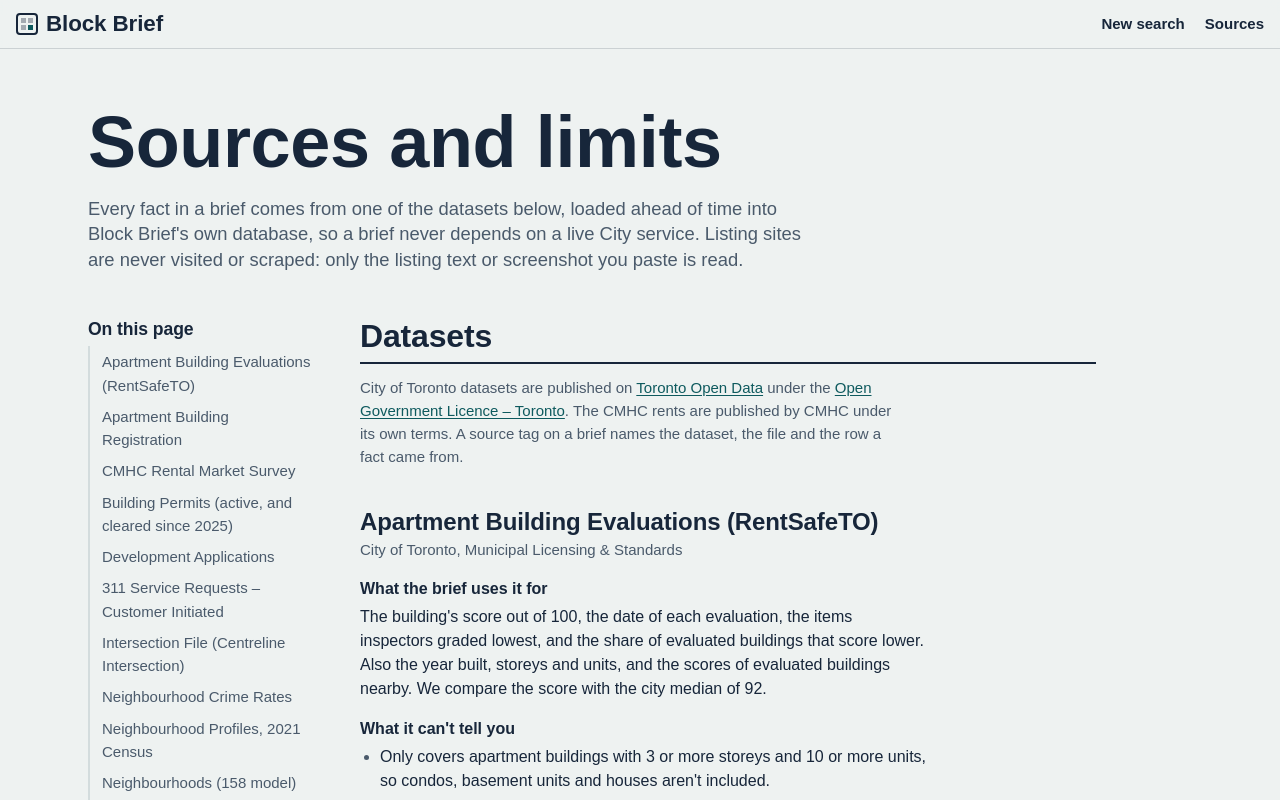
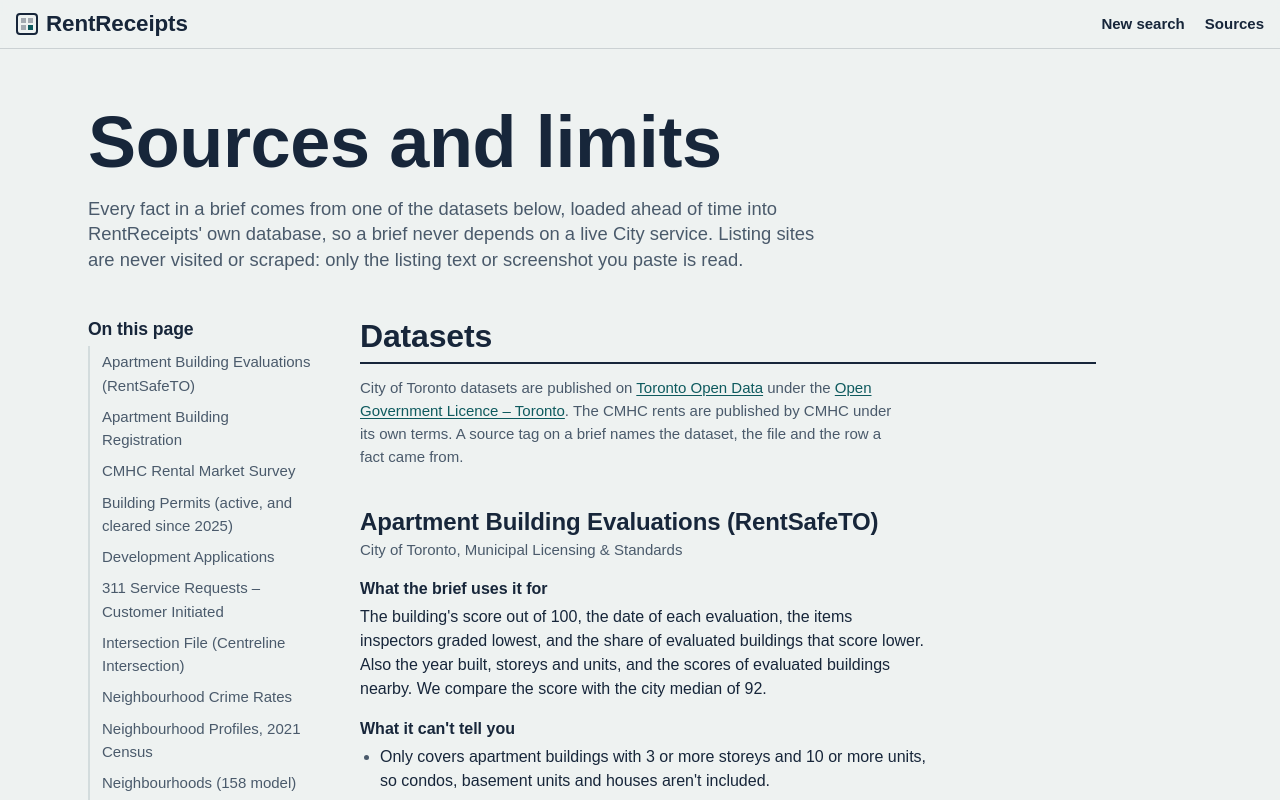
Before and after one commit to Edwardddyang/HackTheValley, a Next.js app in the folder web/: page /sources in a window 1280 px wide. Shown: the top 800 px of the page. Built offline with nearby package versions, Linux system fonts and the light colour scheme; a web font is replaced by a local one.

Commit message:
Rename the app to RentReceipts

```diff
--- a/web/src/app/layout.tsx
+++ b/web/src/app/layout.tsx
@@ -23,8 +23,8 @@ const plate = Radio_Canada({
 
 export const metadata: Metadata = {
   title: {
-    default: "Block Brief: check a Toronto rental before you sign",
-    template: "%s | Block Brief",
+    default: "RentReceipts: check a Toronto rental before you sign",
+    template: "%s | RentReceipts",
   },
   description:
     "Paste a Toronto rental listing or search an address to see the building's City inspection record and what's around it, from open data, with every fact linked to its source.",
--- a/web/src/app/sources/page.tsx
+++ b/web/src/app/sources/page.tsx
@@ -8,7 +8,7 @@ import { CITY_LICENCE, DATASETS } from "./datasets";
 
 export const metadata: Metadata = {
   title: "Sources and limits",
-  description: "Every dataset Block Brief uses, what it's used for, its licence, and what it can't tell you.",
+  description: "Every dataset RentReceipts uses, what it's used for, its licence, and what it can't tell you.",
 };
 
 const navLink = "-ml-0.5 block border-l-2 border-transparent py-1 pl-3 text-[15px] text-ink-2 hover:border-ink hover:text-ink";
@@ -21,7 +21,7 @@ export default function SourcesPage() {
         <div className="max-w-[46rem]">
           <h1 className="plate text-[clamp(2.6rem,9vw,4.5rem)] font-bold text-ink">Sources and limits</h1>
           <p className="mt-4 text-[1.15rem] leading-snug text-ink-2">
-            Every fact in a brief comes from one of the datasets below, loaded ahead of time into Block Brief&apos;s own
+            Every fact in a brief comes from one of the datasets below, loaded ahead of time into RentReceipts&apos; own
             database, so a brief never depends on a live City service. Listing sites are never visited or scraped: only
             the listing text or screenshot you paste is read.
           </p>
--- a/web/src/components/AiSummary.tsx
+++ b/web/src/components/AiSummary.tsx
@@ -116,7 +116,7 @@ export function ChecklistPanel({ address }: { address: string }) {
       "",
       ...items.map((q) => `[ ] ${q.text}`),
       "",
-      "From Block Brief, using City of Toronto open data.",
+      "From RentReceipts, using City of Toronto open data.",
     ].join("\n");
     try {
       await navigator.clipboard.writeText(text);
--- a/web/src/components/SiteFooter.tsx
+++ b/web/src/components/SiteFooter.tsx
@@ -8,7 +8,7 @@ export function SiteFooter() {
           City data from{" "}
           <a href="https://open.toronto.ca/" className="text-ink underline underline-offset-2">Toronto Open Data</a>,
           used under the Open Government Licence – Toronto. Rent benchmarks from CMHC&apos;s Rental Market Survey.
-          Block Brief is an independent student project from Hack the Valley 11. It is not a City of Toronto service
+          RentReceipts is an independent student project from Hack the Valley 11. It is not a City of Toronto service
           and isn&apos;t legal advice.{" "}
           <Link href="/sources" className="text-ink underline underline-offset-2">Where each number comes from</Link>.
         </p>
--- a/web/src/components/SiteHeader.tsx
+++ b/web/src/components/SiteHeader.tsx
@@ -6,10 +6,10 @@ export function SiteHeader({ search, sticky = false }: { search?: ReactNode; sti
   return (
     <header className={`no-print border-b border-border bg-page/95 backdrop-blur ${sticky ? "sticky-header z-20 sm:sticky sm:top-0" : ""}`}>
       <div className="mx-auto flex max-w-[1400px] flex-wrap items-center gap-x-6 gap-y-3 px-4 py-3">
-        <Link href="/" aria-label="Block Brief home"
+        <Link href="/" aria-label="RentReceipts home"
           className="plate flex shrink-0 items-center gap-2 text-[1.4rem] font-bold text-ink no-underline">
           <BlockMark />
-          Block Brief
+          RentReceipts
           <span className="sr-only">, Toronto</span>
         </Link>
         {search ? <div className="order-3 w-full sm:order-none sm:w-auto sm:min-w-0 sm:flex-1 sm:max-w-2xl">{search}</div> : null}
--- a/web/src/lib/ai/summary-core.ts
+++ b/web/src/lib/ai/summary-core.ts
@@ -633,7 +633,7 @@ export function toSummary(
 // Prompt and response schema ------------------------------------------------------------------------------------
 
 export function summarySystemInstruction(radiusM: number): string {
-  return `You write the summary at the top of Block Brief, a tool for Toronto renters looking up an address.
+  return `You write the summary at the top of RentReceipts, a tool for Toronto renters looking up an address.
 You receive EVIDENCE as JSON: "items", each with an "id" (like "f3"), what it is "about", and "facts" from City of Toronto open data, the Toronto Police Service and CMHC, plus "notes" that explain the data.
 
 Write two things:
```
Also changed, not shown: 1 other file (tests, documents, lock files or other folders).
